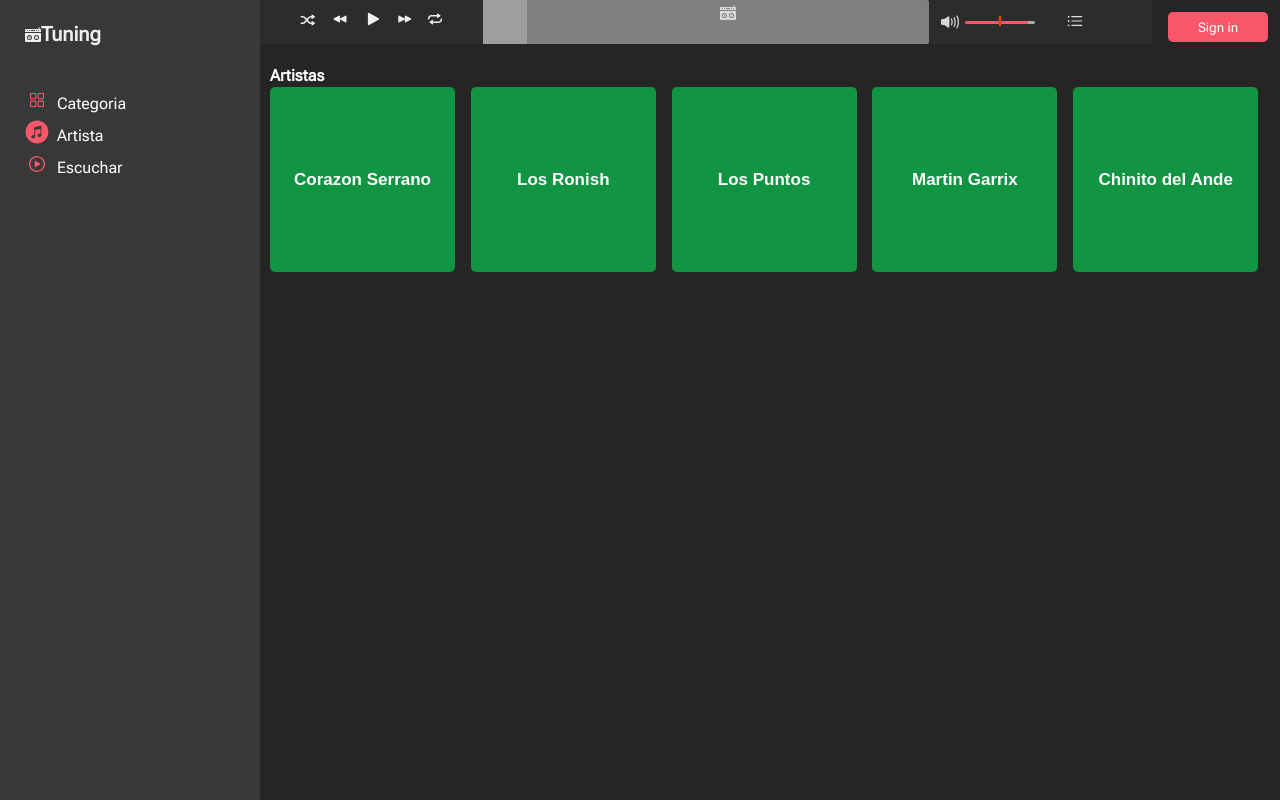
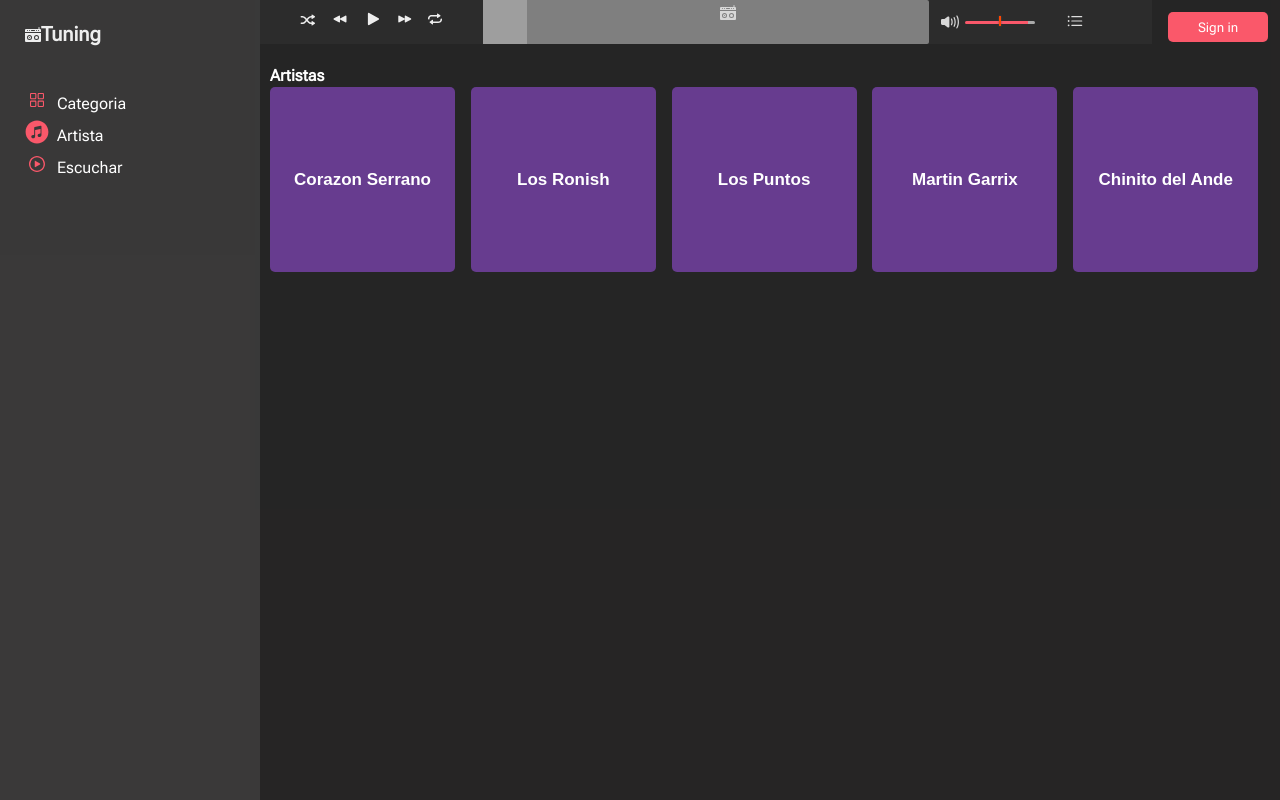
Before and after one commit to juanccayllahua/Reproductor-Musica-App, an Angular app: page /artista in a window 1280 px wide. Built offline with nearby package versions, Linux system fonts and the light colour scheme; grey boxes are pictures that could not be loaded.

Commit message:
update component

```diff
--- a/src/app/modules/artistas/page/artista-page/artista-page.component.css
+++ b/src/app/modules/artistas/page/artista-page/artista-page.component.css
@@ -34,7 +34,7 @@ ul {
 }
 
 .card-artist {
-    background-color: rgba(14, 167, 72, 0.867);
+    background-color: #673c8f;
     color: #FFF;
     border: none;
     background-size: cover;
```
